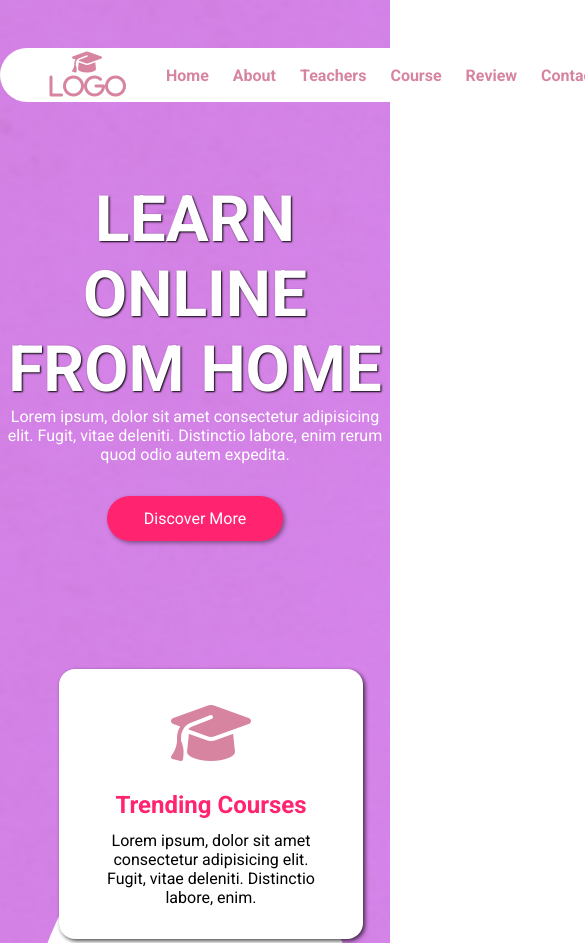
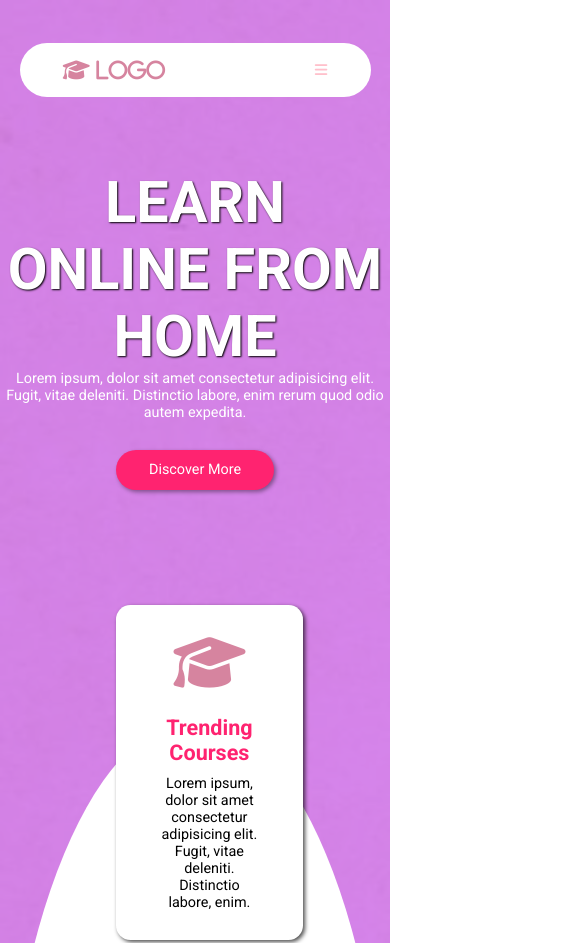
Before and after one commit to dnyaneshwar411/LearningWebsite, a plain HTML site: page index.html in a window 390 px wide. Shown: the top 943 px of the page, 585 px wide, since content can reach past the window. Drawn offline with Linux system fonts and the light colour scheme; files whose address does not match are found by name.

Commit message:
Commit 3

```diff
--- a/index.html
+++ b/index.html
@@ -30,6 +30,7 @@
                     <li><a href="#Contact">Contact</a></li>
                 </ul>
             </div>
+            <i class="fa-solid fa-bars"></i>
         </div>
         <div id="Home">
             <div class="headerCon">
@@ -288,10 +289,11 @@
             <a href="" class="fa-brands fa-instagram fa-xl"></a>
             <a href="" class="fa-brands fa-github fa-xl"></a>
             <a href="" class="fa-brands fa-pinterest fa-xl"></a>
-            <hr>
-            <p>Created By Mr. Web Designer All Rights Reserved.</p>
         </div>
+        <hr>
+        <p>Created By Mr. Web Designer All Rights Reserved.</p>
     </section>
+<script src="main.js"></script>
 </body>
 
 </html>
--- /dev/null
+++ b/main.js
@@ -0,0 +1,11 @@
+document.querySelector("#header .navBar .fa-bars").addEventListener("click", function () {
+    document.querySelector("#header .navBar ul").classList.toggle("nav-toggle");
+    console.log("india");
+})
+
+for (i = 0; i < document.querySelectorAll("#header .navBar ul li").length; i++) {
+    document.querySelectorAll("#header .navBar ul li a")[i].addEventListener("click", function () {
+        document.querySelector("#header .navBar ul").classList.toggle("nav-toggle");
+        console.log("india");
+    })
+}
--- a/styles.css
+++ b/styles.css
@@ -1,7 +1,7 @@
 * {
     margin: 0;
     padding: 0;
-    box-sizing: content-box;
+    box-sizing: border-box;
     font-family: 'Roboto', sans-serif;
 }
 
@@ -49,7 +49,7 @@ i {
     justify-content: space-between;
     background-color: white;
     width: 90%;
-    padding: 0.1em 3em;
+    padding: 1rem 3em;
     margin: 1.5em auto 1.5em;
     border-radius: 2em;
 }
@@ -58,10 +58,6 @@ i {
     color: #d6849f;
     font-weight: 900;
     font-size: 1.5em;
-}
-
-.navLinks {
-    padding: 1em;
 }
 
 .navLinks ul {
@@ -81,6 +77,10 @@ i {
 
 .navLinks a:hover {
     color: red;
+}
+
+#header .navBar .fa-bars {
+    display: none;
 }
 
 .headerCon {
@@ -278,7 +278,6 @@ button:hover {
 }
 
 .courseDisplay {
-    width: 60%;
     margin: 5em auto;
     padding: 3em;
     display: flex;
@@ -289,11 +288,12 @@ button:hover {
 }
 
 .courseCard {
-    width: 200px;
+    width: 13rem;
     text-align: center;
     border-radius: 1em;
     padding: 1em;
     box-shadow: 4px 4px 2px #9553a0;
+    border: 2px solid red;
 }
 
 .courseCard h1 {
@@ -308,8 +308,6 @@ button:hover {
 
 .html5 {
     font-size: 4em;
-    /* position: relative;
-    bottom: 0.5em; */
     color: #ff2370;
 }
 
@@ -417,6 +415,13 @@ button:hover {
     text-align: center;
 }
 
+.footerCon {
+    display: flex;
+    align-items: center;
+    justify-content: center;
+    gap: 1rem;
+}
+
 .footerCon a {
     margin-left: 0.15em;
     text-decoration: none;
@@ -432,3 +437,38 @@ button:hover {
     color: grey;
     font-size: 1.3em;
 }
+
+@media (max-width:900px) {
+    html {
+        font-size: 90%;
+    }
+
+    #header .navBar .fa-bars {
+        display: block;
+        z-index: 10;
+    }
+
+    #header .navBar .navLinks ul {
+        position: fixed;
+        flex-direction: column;
+        right: -50rem;
+        top: 0;
+        background-color: #9553a0;
+        width: 30rem;
+        height: 100vh;
+        z-index: 10;
+        justify-content: center;
+        font-size: 3rem;
+        gap: 1rem;
+        transition: right 0.2s;
+    }
+
+    #header .navBar .navLinks ul li {
+        display: inline-block;
+    }
+
+    .nav-toggle {
+        right: 0 !important;
+    }
+
+}
```
